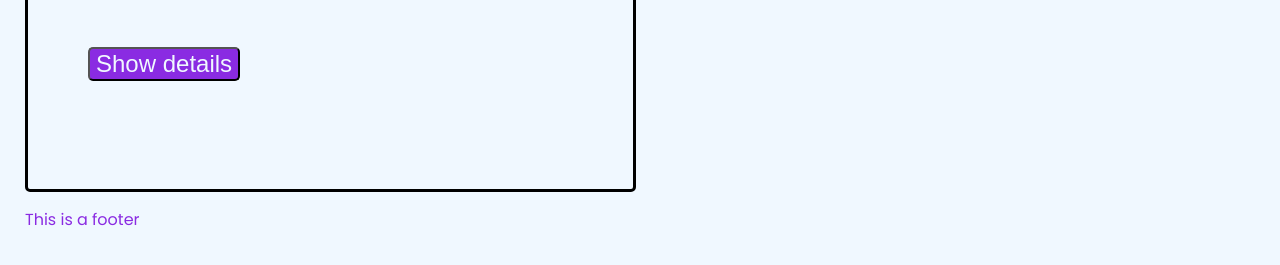
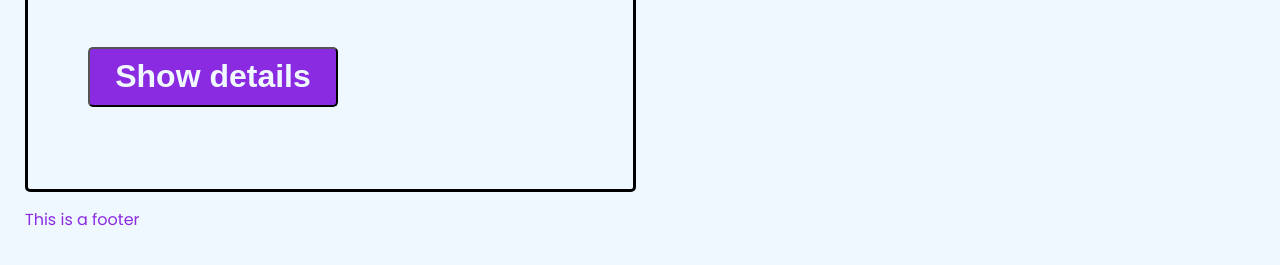
Before and after one commit to yousefkullab/travel-app, a website built with webpack: page src/client/views/index.html in a window 1280 px wide. Shown: the part 475-740 px from the top of the page. Built offline with nearby package versions, Linux system fonts and the light colour scheme.

Commit message:
create get_coordinates method the fetch data from geonames api use your unsername

```diff
--- a/package.json
+++ b/package.json
@@ -33,6 +33,7 @@
     "cors": "^2.8.5",
     "dotenv": "^16.3.1",
     "express": "^4.18.2",
+    "node-fetch": "^3.3.2",
     "webpack": "^5.88.2",
     "webpack-cli": "^5.1.4",
     "webpack-dev-server": "^4.15.1"
--- a/src/client/js/formHandler.js
+++ b/src/client/js/formHandler.js
@@ -30,7 +30,7 @@ async function handleSubmit(event){
         desc.innerHTML = `Description ${weather.desc}`;
         return data
     }catch(err){
-        console.log(`Error when handel form ${err}`);
+        console.log(`Error when handle form ${err}`);
     }
 }
 
--- a/src/client/styles/form.scss
+++ b/src/client/styles/form.scss
@@ -23,13 +23,14 @@ form {
     }
 
     button{
-        margin: 30px;
-        background-color: blueviolet;
-        color: aliceblue;
-        font-size: 1.5em;
-        font-weight: 500;
+        background-color: #8a2be2;
         border-radius: 5px;
-        margin-top: 50px;
+        color: #f0f8ff;
+        font-size: 2em;
+        font-weight: 600;
+        width: 250px;
+        margin: 50px 30px 30px;
+        height: 60px;
     }
 
     input[type="date"]{
--- a/src/client/views/index.html
+++ b/src/client/views/index.html
@@ -27,7 +27,7 @@
                         <label for="date">Date: </label>
                         <input type="date"  id="date" name="date" required>
                     </div>
-                    <button onclick="return Client.handleSubmit(event)">Show details</button>
+                    <button type="submit" onclick="return Client.handleSubmit(event)">Show details</button>
             </form>
         </section>
 
```
Also changed, not shown: src/server/server.js (+20 -2 lines), 1 other file.
